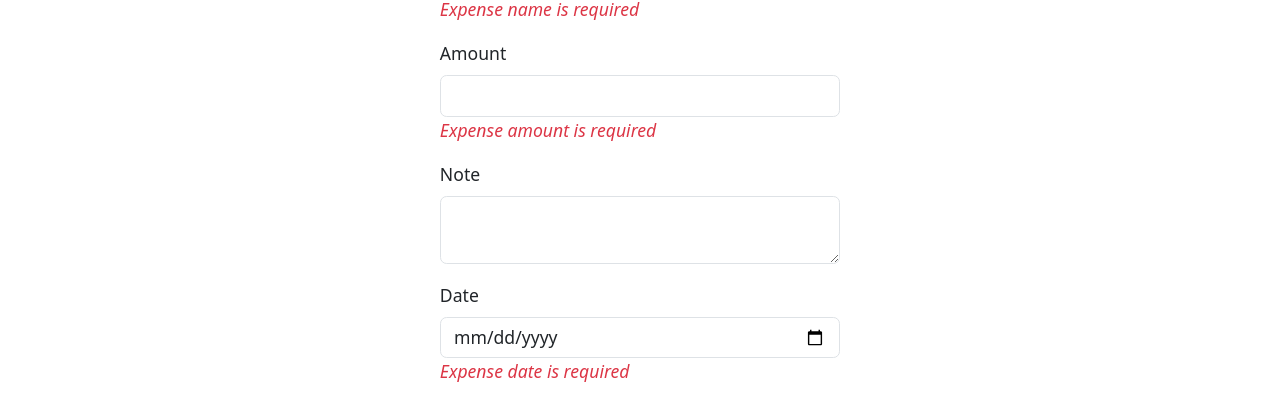
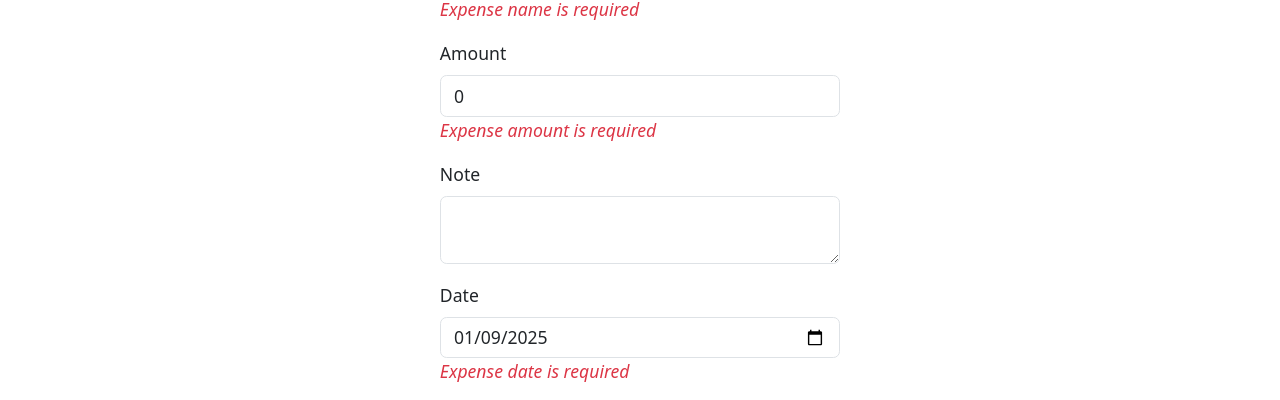
Before and after one commit to Russole/Expense-Application, a React (Vite) app in the folder Frontend/webapp/: page /new in a window 1280 px wide. Shown: the part 166-566 px from the top of the page. Built offline with nearby package versions, Linux system fonts and the light colour scheme.

Commit message:
Install Formik and Use it

```diff
--- a/Frontend/webapp/package.json
+++ b/Frontend/webapp/package.json
@@ -13,6 +13,7 @@
     "@popperjs/core": "^2.11.8",
     "axios": "^1.7.9",
     "bootstrap": "^5.3.3",
+    "formik": "^2.4.6",
     "react": "^18.3.1",
     "react-dom": "^18.3.1",
     "react-icons": "^5.4.0",
--- a/Frontend/webapp/src/pages/expense/NewExpense.tsx
+++ b/Frontend/webapp/src/pages/expense/NewExpense.tsx
@@ -1,13 +1,36 @@
+import { useFormik } from "formik";
+import split from "./../../../node_modules/lodash-es/split";
+import { Expense } from "../../model/Expense";
+
 const NewExpense = () => {
+  const formik = useFormik({
+    initialValues: {
+      name: "",
+      amount: 0,
+      note: "",
+      category: "",
+      date: new Date().toISOString().split("T")[0],
+    },
+    onSubmit: (values: Expense) => {
+      console.log(values);
+    },
+  });
   return (
     <div className="d-flex justify-content-center align-items-center mt-2">
       <div className="container col-md-4 col-sm-8 col-xs-12">
-        <form>
+        <form onSubmit={formik.handleSubmit}>
           <div className="mb-3">
             <label htmlFor="name" className="form-label">
               Name
             </label>
-            <input type="text" id="name" name="name" className="form-control" />
+            <input
+              type="text"
+              id="name"
+              name="name"
+              className="form-control"
+              value={formik.values.name}
+              onChange={formik.handleChange}
+            />
             <div className="text-danger fst-italic">
               Expense name is required
             </div>
@@ -21,6 +44,8 @@ const NewExpense = () => {
               id="amount"
               name="amount"
               className="form-control"
+              value={formik.values.amount}
+              onChange={formik.handleChange}
             />
             <div className="text-danger fst-italic">
               Expense amount is required
@@ -30,18 +55,34 @@ const NewExpense = () => {
             <label htmlFor="note" className="form-label">
               Note
             </label>
-            <textarea id="note" name="note" className="form-control" />
+            <textarea
+              id="note"
+              name="note"
+              className="form-control"
+              value={formik.values.note}
+              onChange={formik.handleChange}
+            />
           </div>
           <div className="mb-3">
             <label htmlFor="date" className="form-label">
               Date
             </label>
-            <input type="date" id="date" name="date" className="form-control" />
+            <input
+              type="date"
+              id="date"
+              name="date"
+              className="form-control"
+              value={formik.values.date}
+              onChange={formik.handleChange}
+            />
             <div className="text-danger fst-italic">
               Expense date is required
             </div>
           </div>
-          <button className="btn btn-sm btn-primary btn-outline-light">
+          <button
+            className="btn btn-sm btn-primary btn-outline-light"
+            type="submit"
+          >
             Save
           </button>
         </form>
```
Also changed, not shown: 1 other file (tests, documents, lock files or other folders).
